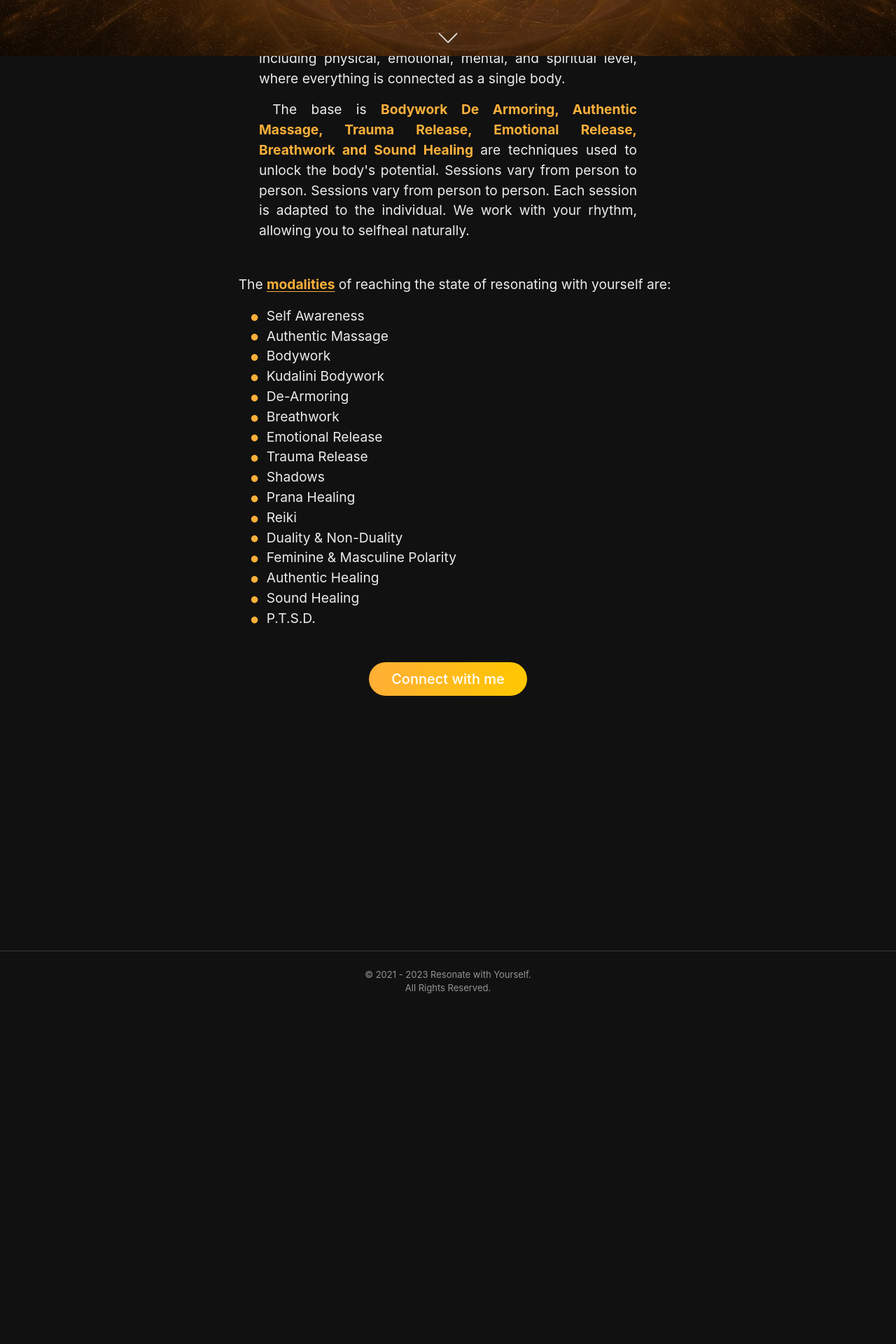
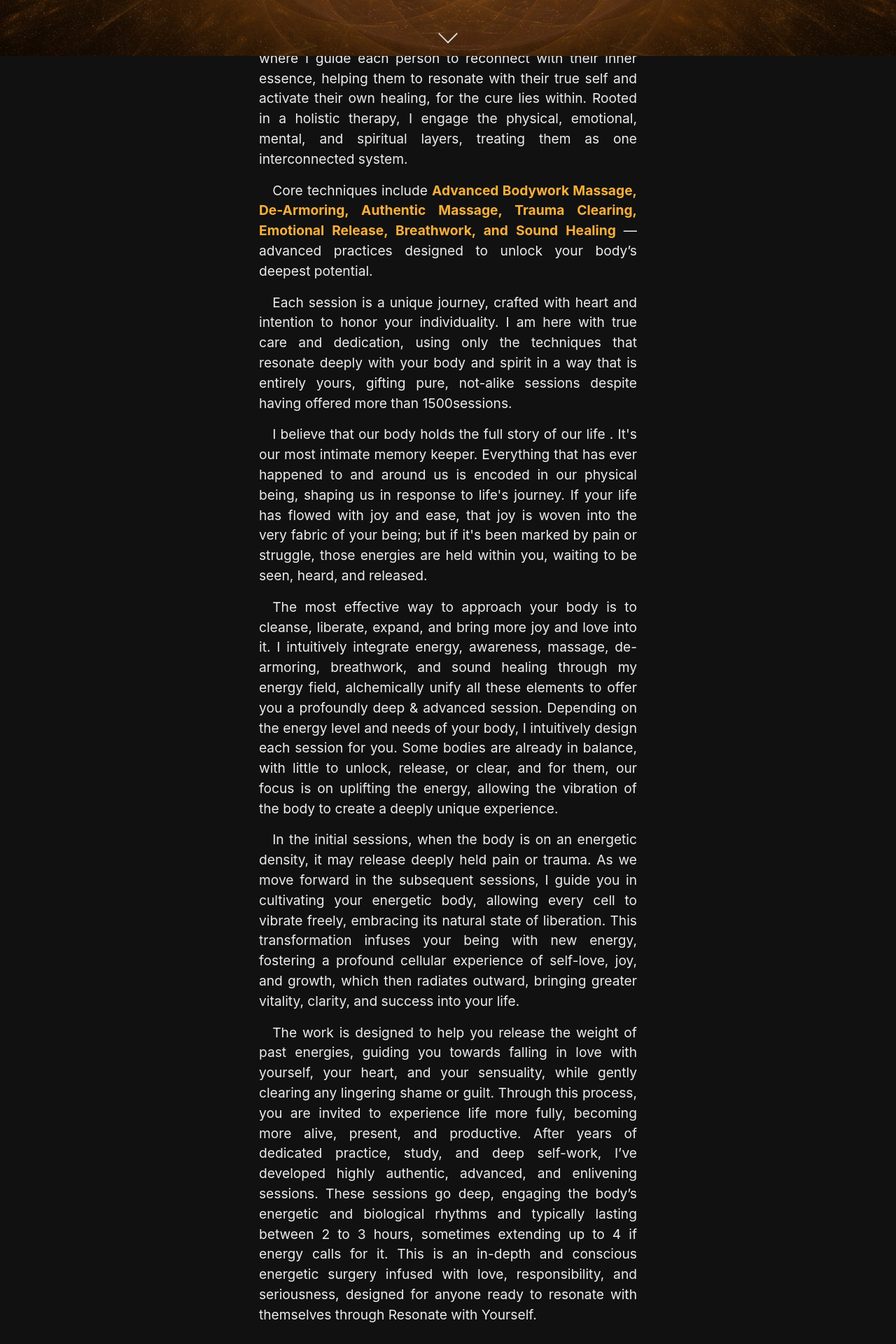
Before and after one commit to Democles85/colombo_portfolio_reworked, a Next.js app: page / in a window 1280 px wide. Shown: the part 720-2640 px from the top of the page at 70% size. Before the commit the page ends 2166 px from the top, so only its background shows below. Built offline with nearby package versions, Linux system fonts and the light colour scheme.

Commit message:
change wording

```diff
--- a/pages/index.tsx
+++ b/pages/index.tsx
@@ -157,17 +157,21 @@ const Home: NextPage = () => {
                   textIndent={'1em'}
                   fontSize={{ base: '1rem', md: '1.2rem' }}
                 >
-                  Resonate with Yourself is based on a{' '}
+                  Resonate with Yourself is a{' '}
                   <span
                     style={{
                       color: 'rgba(250, 175, 58, 1)',
                       fontWeight: 'bold',
                     }}
                   >
-                    Holistic Therapy
+                    sacred sanctuary
                   </span>{' '}
-                  including physical, emotional, mental, and spiritual level,
-                  where everything is connected as a single body.
+                  —a temple where I guide each person to reconnect with their
+                  inner essence, helping them to resonate with their true self
+                  and activate their own healing, for the cure lies within.
+                  Rooted in a holistic therapy, I engage the physical,
+                  emotional, mental, and spiritual layers, treating them as one
+                  interconnected system.
                 </Text>
                 <Text
                   textAlign={'justify'}
@@ -175,20 +179,102 @@ const Home: NextPage = () => {
                   fontSize={{ base: '1rem', md: '1.2rem' }}
                   pt={'1rem'}
                 >
-                  The base is{' '}
+                  Core techniques include{' '}
                   <span
                     style={{
                       color: 'rgba(250, 175, 58, 1)',
                       fontWeight: 'bold',
                     }}
                   >
-                    Bodywork De Armoring, Authentic Massage, Trauma Release,
-                    Emotional Release, Breathwork and Sound Healing{' '}
+                    Advanced Bodywork Massage, De-Armoring, Authentic Massage,
+                    Trauma Clearing, Emotional Release, Breathwork, and Sound
+                    Healing{' '}
                   </span>
-                  are techniques used to unlock the body's potential. Sessions
-                  vary from person to person. Sessions vary from person to
-                  person. Each session is adapted to the individual. We work
-                  with your rhythm, allowing you to selfheal naturally.
+                  —advanced practices designed to unlock your body’s deepest
+                  potential.
+                </Text>
+                <Text
+                  textAlign={'justify'}
+                  textIndent={'1em'}
+                  fontSize={{ base: '1rem', md: '1.2rem' }}
+                  pt={'1rem'}
+                >
+                  Each session is a unique journey, crafted with heart and
+                  intention to honor your individuality. I am here with true
+                  care and dedication, using only the techniques that resonate
+                  deeply with your body and spirit in a way that is entirely
+                  yours, gifting pure, not-alike sessions despite having offered
+                  more than 1500sessions.
+                </Text>
+                <Text
+                  textAlign={'justify'}
+                  textIndent={'1em'}
+                  fontSize={{ base: '1rem', md: '1.2rem' }}
+                  pt={'1rem'}
+                >
+                  I believe that our body holds the full story of our life .
+                  It's our most intimate memory keeper. Everything that has ever
+                  happened to and around us is encoded in our physical being,
+                  shaping us in response to life's journey. If your life has
+                  flowed with joy and ease, that joy is woven into the very
+                  fabric of your being; but if it's been marked by pain or
+                  struggle, those energies are held within you, waiting to be
+                  seen, heard, and released.
+                </Text>
+                <Text
+                  textAlign={'justify'}
+                  textIndent={'1em'}
+                  fontSize={{ base: '1rem', md: '1.2rem' }}
+                  pt={'1rem'}
+                >
+                  The most effective way to approach your body is to cleanse,
+                  liberate, expand, and bring more joy and love into it. I
+                  intuitively integrate energy, awareness, massage, de-armoring,
+                  breathwork, and sound healing through my energy field,
+                  alchemically unify all these elements to offer you a
+                  profoundly deep & advanced session. Depending on the energy
+                  level and needs of your body, I intuitively design each
+                  session for you. Some bodies are already in balance, with
+                  little to unlock, release, or clear, and for them, our focus
+                  is on uplifting the energy, allowing the vibration of the body
+                  to create a deeply unique experience.
+                </Text>
+                <Text
+                  textAlign={'justify'}
+                  textIndent={'1em'}
+                  fontSize={{ base: '1rem', md: '1.2rem' }}
+                  pt={'1rem'}
+                >
+                  In the initial sessions, when the body is on an energetic
+                  density, it may release deeply held pain or trauma. As we move
+                  forward in the subsequent sessions, I guide you in cultivating
+                  your energetic body, allowing every cell to vibrate freely,
+                  embracing its natural state of liberation. This transformation
+                  infuses your being with new energy, fostering a profound
+                  cellular experience of self-love, joy, and growth, which then
+                  radiates outward, bringing greater vitality, clarity, and
+                  success into your life.
+                </Text>
+                <Text
+                  textAlign={'justify'}
+                  textIndent={'1em'}
+                  fontSize={{ base: '1rem', md: '1.2rem' }}
+                  pt={'1rem'}
+                >
+                  The work is designed to help you release the weight of past
+                  energies, guiding you towards falling in love with yourself,
+                  your heart, and your sensuality, while gently clearing any
+                  lingering shame or guilt. Through this process, you are
+                  invited to experience life more fully, becoming more alive,
+                  present, and productive. After years of dedicated practice,
+                  study, and deep self-work, I’ve developed highly authentic,
+                  advanced, and enlivening sessions. These sessions go deep,
+                  engaging the body’s energetic and biological rhythms and
+                  typically lasting between 2 to 3 hours, sometimes extending up
+                  to 4 if energy calls for it. This is an in-depth and conscious
+                  energetic surgery infused with love, responsibility, and
+                  seriousness, designed for anyone ready to resonate with
+                  themselves through Resonate with Yourself.
                 </Text>
               </Box>
               {/* <Divider
--- a/pages/pricing.tsx
+++ b/pages/pricing.tsx
@@ -38,17 +38,19 @@ const Pricing = () => {
                   textIndent={'1em'}
                   fontSize={{ base: '1rem', md: '1.2rem' }}
                 >
-                  Resonate with Yourself is based on a{' '}
+                  I offer advanced sessions for those who seek a deep experience
+                  and honor that money holds less importance. My fixed rate is{' '}
                   <span
                     style={{
                       color: 'rgba(250, 175, 58, 1)',
                       fontWeight: 'bold',
                     }}
                   >
-                    Holistic Therapy
+                    200 euros (€)
                   </span>{' '}
-                  including physical, emotional, mental, and spiritual level,
-                  where everything is connected as a single body.
+                  though donations are welcomed as a sign of gratitude. If
+                  finances are a concern, please reach out so we can explore a
+                  suitable solution.
                 </Text>
                 <Text
                   textAlign={'justify'}
@@ -56,39 +58,30 @@ const Pricing = () => {
                   fontSize={{ base: '1rem', md: '1.2rem' }}
                   pt={'1rem'}
                 >
-                  The base is{' '}
+                  Due to the focused nature of this work, I offer only two
+                  sessions per day. For this reason, it is strongly recommended
+                  to secure your session and avoid last-minute cancellations.
+                </Text>
+
+                <Text
+                  textAlign={'justify'}
+                  fontSize={{ base: '1rem', md: '1.2rem' }}
+                  pt={'1rem'}
+                >
+                  With lots of love,
+                </Text>
+                <Text
+                  textAlign={'justify'}
+                  fontSize={{ base: '1rem', md: '1.2rem' }}
+                >
                   <span
                     style={{
                       color: 'rgba(250, 175, 58, 1)',
                       fontWeight: 'bold',
                     }}
                   >
-                    Bodywork De Armoring, Authentic Massage, Trauma Release,
-                    Emotional Release, Breathwork and Sound Healing{' '}
+                    - Colombo
                   </span>
-                  are techniques used to unlock the body's potential. Sessions
-                  vary from person to person. Sessions vary from person to
-                  person. Each session is advanced and adapted to the individual
-                  which lasts from{' '}
-                  <span
-                    style={{
-                      color: 'rgba(250, 175, 58, 1)',
-                      fontWeight: 'bold',
-                    }}
-                  >
-                    2 - 3 hours
-                  </span>{' '}
-                  costs{' '}
-                  <span
-                    style={{
-                      color: 'rgba(250, 175, 58, 1)',
-                      fontWeight: 'bold',
-                    }}
-                  >
-                    360&euro;
-                  </span>
-                  . We work with your rhythm, allowing you to selfheal
-                  naturally.
                 </Text>
               </Box>
             </Box>
```
